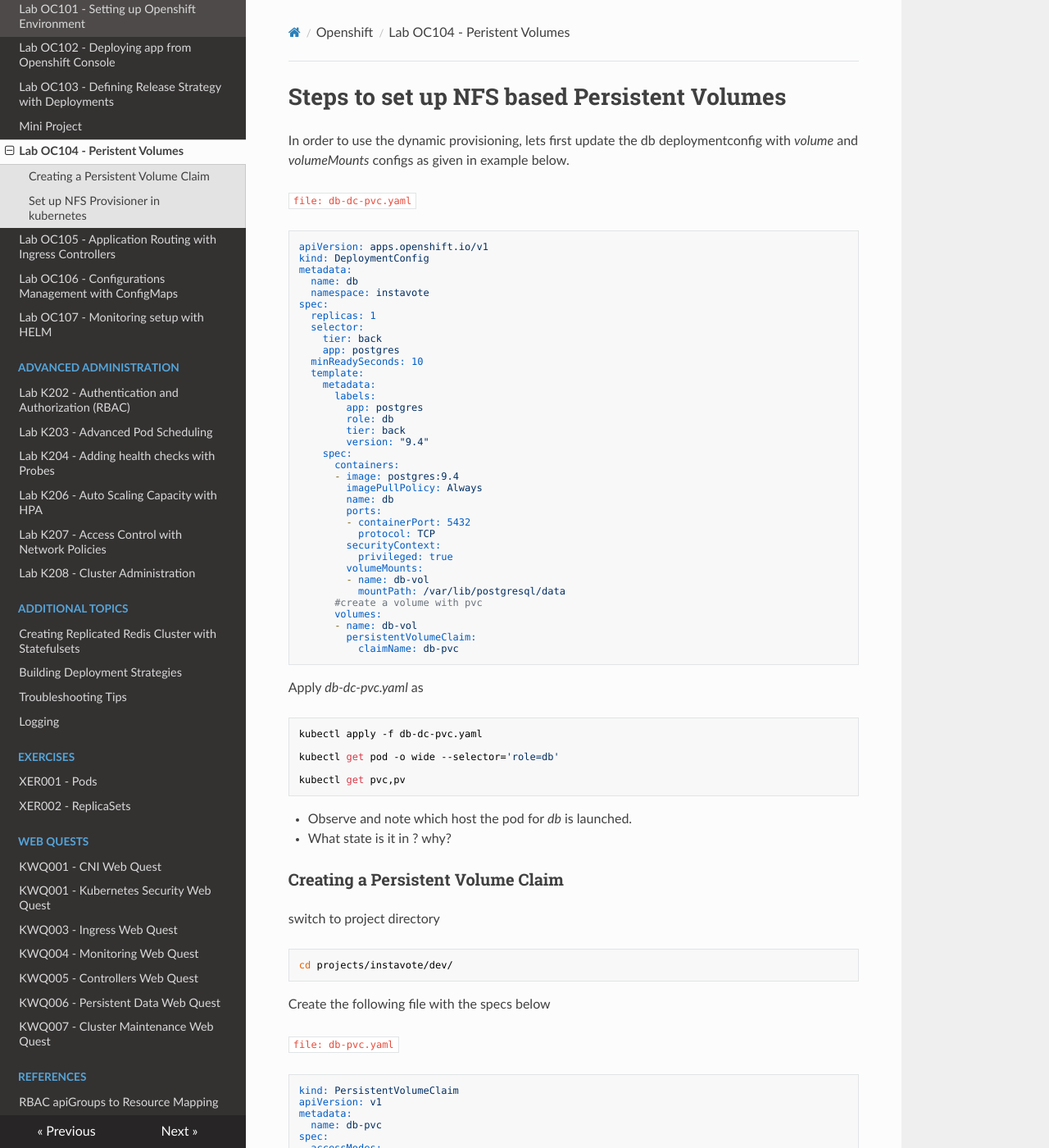
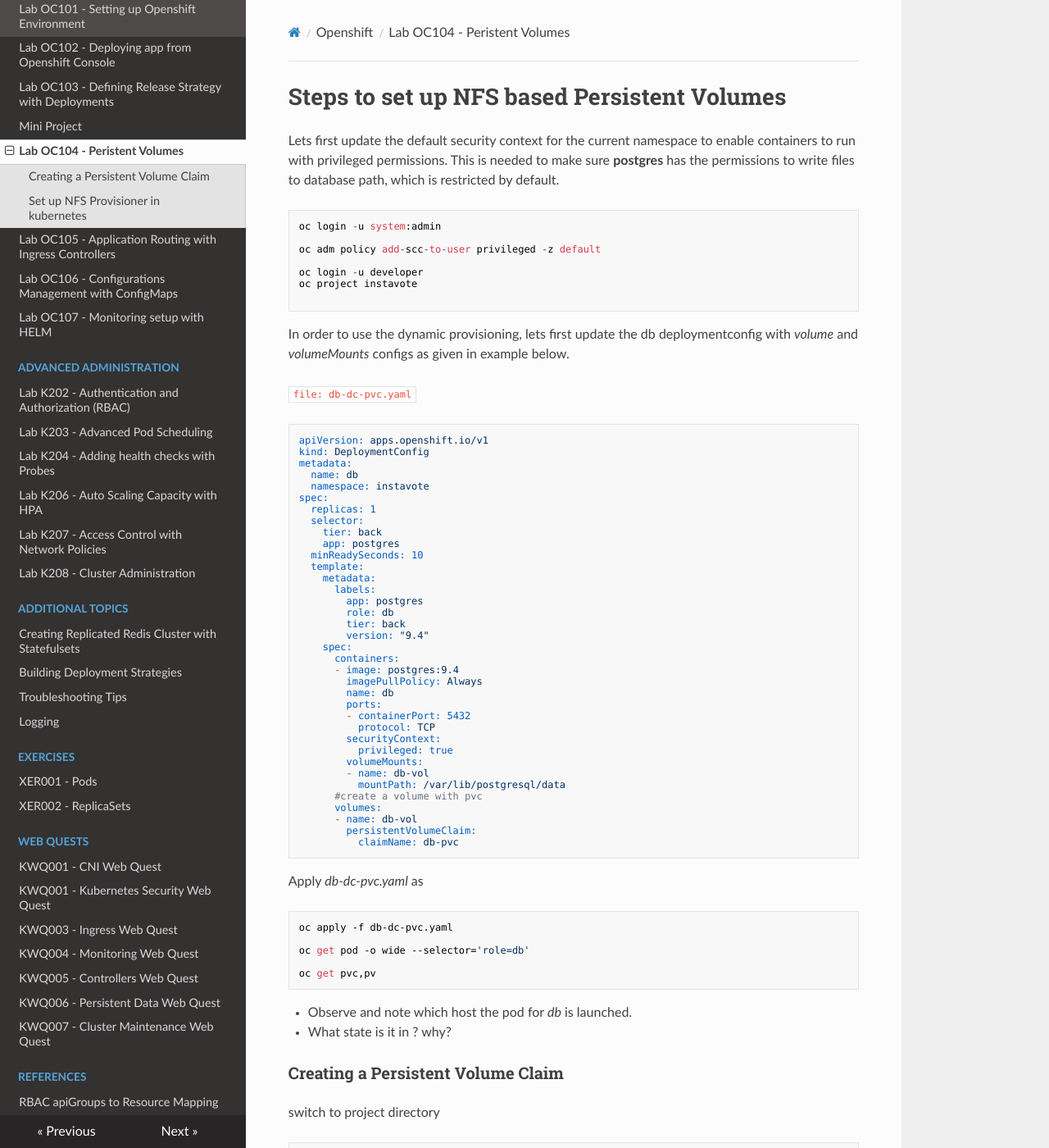
Before and after one commit to schoolofdevops/openshift-labguide, an MkDocs documentation site: the page built from chapters/vote-persistent-volumes.md, in a window 1280 px wide and 1400 px high. Shown: the whole window at 82% size. Built offline with MkDocs 1.6.1, drawn with Linux system fonts in a browser that asks for light colours; nearby versions of some CDN libraries; old or Windows-style settings are respelled for this version of MkDocs; some of the changed text lies outside the part shown.

````diff
--- a/chapters/vote-persistent-volumes.md
+++ b/chapters/vote-persistent-volumes.md
@@ -1,8 +1,19 @@
 # Steps to set up NFS based Persistent Volumes
 
+Lets first update the default security context for the current namespace to enable containers to run with privileged permissions. This is needed to make sure **postgres** has the permissions to write files to database path, which is restricted by default.
 
+```
+oc login -u system:admin
+
+oc adm policy add-scc-to-user privileged -z default
+
+oc login -u developer
+oc project instavote
+
+```
 
 In order to use the dynamic provisioning, lets first update the  db deploymentconfig  with *volume* and *volumeMounts* configs as given in example below.
+
 
 
 `file: db-dc-pvc.yaml`
@@ -49,11 +60,11 @@ spec:
 Apply *db-dc-pvc.yaml*  as
 
 ```
-kubectl apply -f db-dc-pvc.yaml
+oc apply -f db-dc-pvc.yaml
 
-kubectl get pod -o wide --selector='role=db'
+oc get pod -o wide --selector='role=db'
 
-kubectl get pvc,pv
+oc get pvc,pv
 ```
 
   * Observe and note which host the pod for *db* is launched.
@@ -93,12 +104,12 @@ spec:
 create the Persistent Volume Claim and validate
 
 ```
-kubectl get pvc
+oc get pvc
 
 
-kubectl apply -f db-pvc.yaml
+oc apply -f db-pvc.yaml
 
-kubectl get pvc,pv
+oc get pvc,pv
 
 ```
 
@@ -108,7 +119,7 @@ kubectl get pvc,pv
 Change into nfs provisioner installation dir
 
 ```
-cd k8s-code/storage
+cd oc-code/storage
 ```
 
 
@@ -116,7 +127,7 @@ Deploy nfs-client provisioner.
 
 ```
 oc login -u system:admin -n instavote
-kubectl apply -f nfs
+oc apply -f nfs/
 
 ```
 
@@ -161,17 +172,17 @@ oc adm policy add-scc-to-user privileged -z nfs-provisioner
 Now lets continue with the persistent volume setup.
 
 ```
-kubectl get storageclass
-kubectl get pods
-kubectl logs -f nfs-provisioner-0
+oc get storageclass
+oc get pods
+oc logs -f nfs-provisioner-0
 
 ```
 
 Now, observe the output of  the following commands,
 
 ```
-kubectl get pvc,pv
-kubectl get pods
+oc get pvc,pv
+oc get pods
 ```
 
   * Do you see pvc bound to pv ?
````
Also changed, not shown: chapters/10_kubernetes_autoscaling.md (+5 -5 lines), chapters/6-vote-kubernetes_deployment.md (+8 -1 lines), chapters/9-vote-configmaps_and_secrets.md (+10 -10 lines), chapters/helm.md (+21 -5 lines), chapters/ingress.md (+1 -0 lines).
